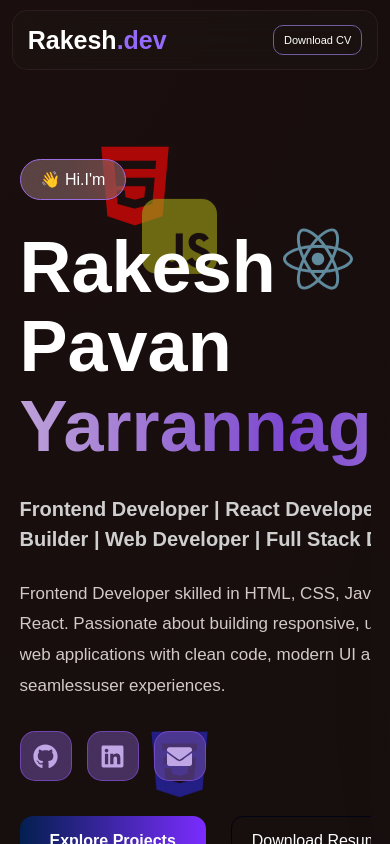
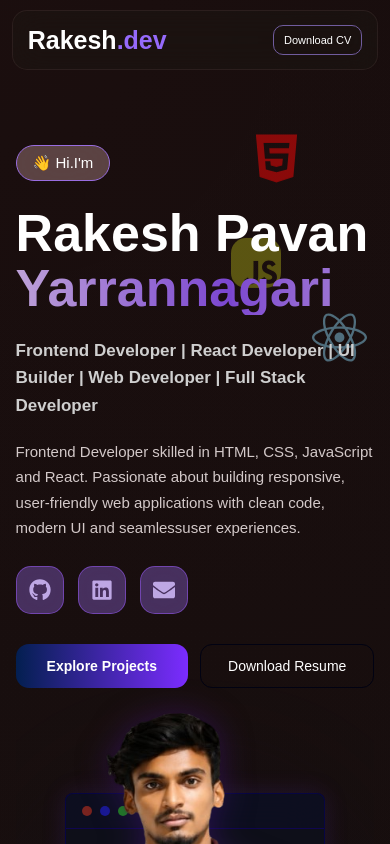
Before and after one commit to Rakeshpavan12/Rakesh-portfolio, a React (Vite) app in the folder rakesh-portfolio/: page / in a window 390 px wide. Shown: the top 844 px of the page. Built offline with nearby package versions, Linux system fonts and the light colour scheme.

Commit message:
Update Responsive

```diff
--- a/rakesh-portfolio/src/Components/Hero/Hero.css
+++ b/rakesh-portfolio/src/Components/Hero/Hero.css
@@ -280,3 +280,219 @@
         transition: 0.4s;
 
 }
+
+/* =========================
+   MOBILE RESPONSIVE HERO
+========================= */
+
+@media (max-width: 576px) {
+
+    .hero {
+        width: 92%;
+        margin: 25px auto 0;
+        min-height: auto;
+
+        display: flex;
+        flex-direction: column;
+
+        align-items: center;
+        justify-content: flex-start;
+
+        overflow: hidden;
+        padding-bottom: 40px;
+    }
+
+
+    /* LEFT CONTENT */
+
+    .hero-left {
+        width: 100%;
+        flex: none;
+        z-index: 10;
+    }
+
+
+    .badge {
+        padding: 8px 16px;
+        font-size: 15px;
+        margin-top: 50px;
+    }
+
+
+    .hero-title {
+        font-size: 52px;
+        line-height: 1.05;
+        margin-top: 25px;
+        width: 100%;
+        word-break: normal;
+    }
+
+
+    .hero-title span {
+        display: block;
+    }
+
+
+    .hero-subtitle {
+        width: 100%;
+        max-width: 100%;
+
+        margin-top: 22px;
+
+        font-size: 17px;
+        line-height: 1.6;
+
+        white-space: normal;
+        overflow-wrap: break-word;
+    }
+
+
+    .hero-description {
+        width: 100%;
+        max-width: 100%;
+
+        margin-top: 20px;
+
+        font-size: 15px;
+        line-height: 1.7;
+
+        white-space: normal;
+        overflow-wrap: break-word;
+    }
+
+
+    /* SOCIAL ICONS */
+
+    .contact-links {
+        margin-top: 25px;
+        gap: 14px;
+    }
+
+    .contact-links a {
+        width: 48px;
+        height: 48px;
+        font-size: 22px;
+    }
+
+
+    /* BUTTONS */
+
+    .hero-buttons {
+        width: 100%;
+
+        margin-top: 30px;
+
+        display: flex;
+        gap: 12px;
+    }
+
+    .primary-btn,
+    .secondary-btn {
+        flex: 1;
+        padding: 13px 8px;
+        font-size: 14px;
+        white-space: nowrap;
+    }
+
+
+    /* =====================
+       RIGHT SIDE / PHOTO
+    ===================== */
+
+    .hero-right {
+        width: 100%;
+        flex: none;
+
+        position: relative;
+
+        display: flex;
+        justify-content: center;
+        align-items: flex-end;
+
+        min-height: 480px;
+
+        margin-top: 35px;
+    }
+
+
+    .hero-img {
+        width: 300px;
+        max-width: 90%;
+
+        margin-right: 0;
+
+        position: relative;
+        z-index: 5;
+
+        object-fit: contain;
+    }
+
+
+    /* CODE WINDOW */
+
+    .code-window {
+        width: 260px;
+
+        top: 70px;
+        left: 50%;
+
+        transform: translateX(-50%);
+
+        z-index: 2;
+    }
+
+    .code-window pre {
+        font-size: 11px;
+        padding: 12px;
+        line-height: 1.5;
+    }
+
+
+    /* IMAGE GLOW */
+
+    .image-glow {
+        width: 250px;
+        height: 300px;
+
+        left: 50%;
+        top: 100px;
+
+        transform: translateX(-50%);
+
+        filter: blur(80px);
+    }
+
+
+    /* =====================
+       FLOATING ICONS
+    ===================== */
+
+    .floating-icon {
+        z-index: 1;
+        opacity: 0.5;
+    }
+
+    .html {
+        font-size: 55px;
+        top: 3%;
+        left: 65%;
+    }
+
+    .js {
+        font-size: 50px;
+        top: 12%;
+        left: 60%;
+    }
+
+    .react {
+        font-size: 55px;
+        top: 18%;
+        right: 2%;
+    }
+
+    .css {
+        font-size: 50px;
+        bottom: 25%;
+        left: 5%;
+    }
+}
```
